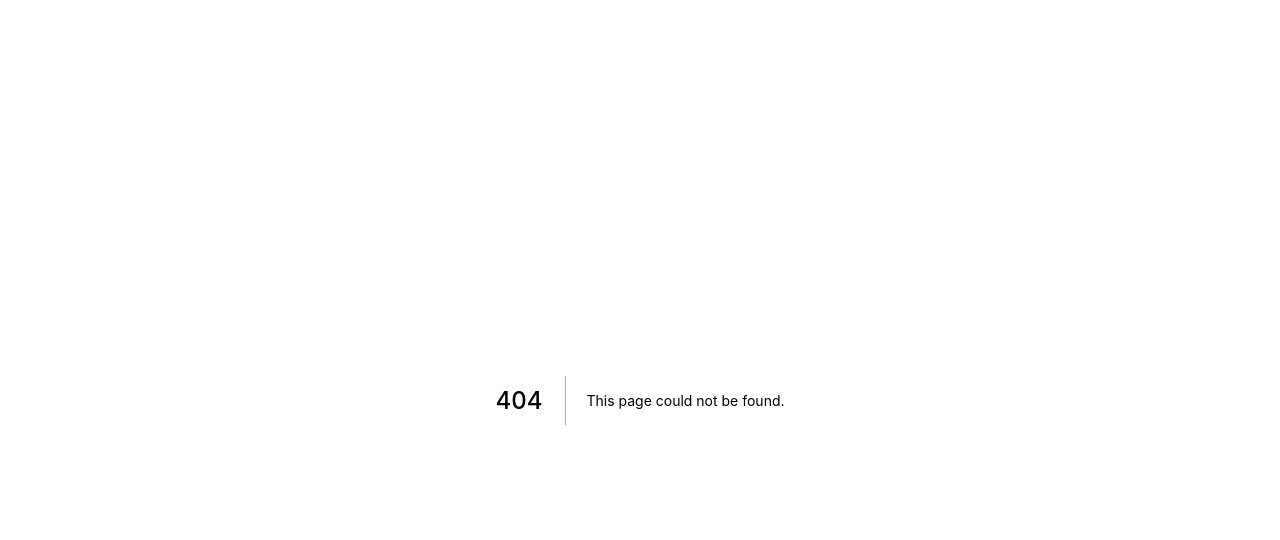
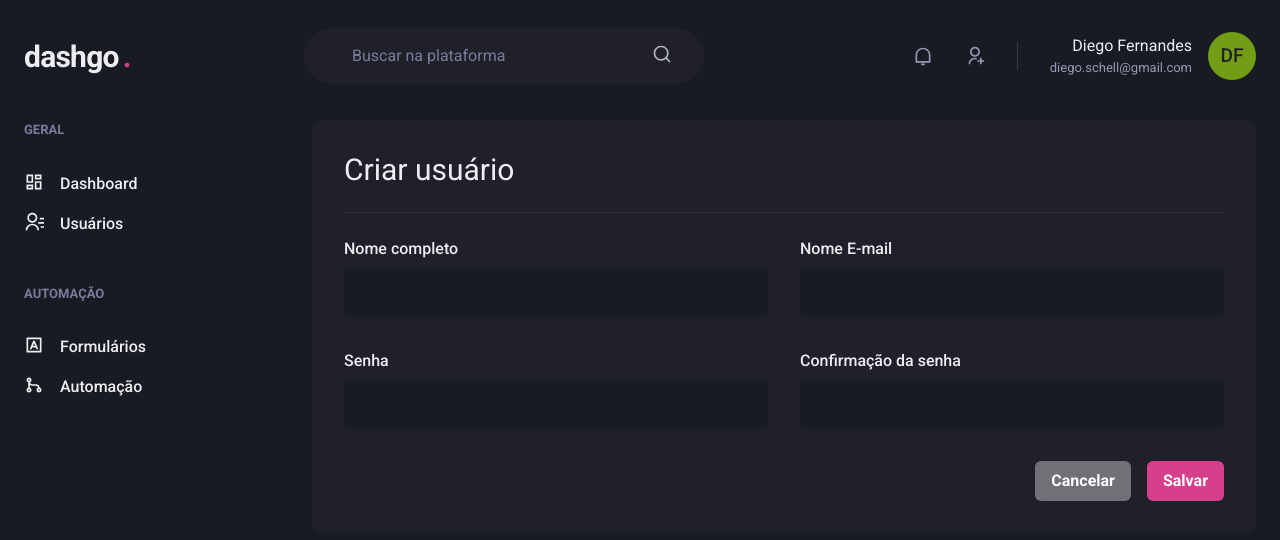
Before and after one commit to thauandev/dashgo, a Next.js app: page /users/create in a window 1280 px wide. Before the commit this address had no page. Shown: the top 540 px of the page. Built offline with nearby package versions, Linux system fonts and the light colour scheme.

Commit message:
Página: Form de usuário

```diff
--- /dev/null
+++ b/src/pages/users/create.tsx
@@ -0,0 +1,57 @@
+import {
+  Box,
+  Divider,
+  Flex,
+  Heading,
+  SimpleGrid,
+  VStack,
+  HStack,
+  Button,
+} from "@chakra-ui/react";
+import { Input } from "../../components/Form/Input";
+
+import { Header } from "../../components/Header";
+import { Sidebar } from "../../components/Sidebar";
+
+export default function CreateUser() {
+  return (
+    <Box>
+      <Header />
+
+      <Flex w="100%" my="6" maxWidth={1480} mx="auto" px="6">
+        <Sidebar />
+
+        <Box flex="1" borderRadius={8} bg="gray.800" p="8">
+          <Heading size="lg" fontWeight="normal">
+            Criar usuário
+          </Heading>
+
+          <Divider my="6" borderColor="gray.700" />
+
+          <VStack spacing="8">
+            <SimpleGrid minChildWidth="240px" spacing="8" w="100%">
+              <Input name="name" label="Nome completo" />
+              <Input name="email" label="Nome E-mail" />
+            </SimpleGrid>
+
+            <SimpleGrid minChildWidth="240px" spacing="8" w="100%">
+              <Input name="password" type="password" label="Senha" />
+              <Input
+                name="password_confirmation"
+                type="password"
+                label="Confirmação da senha"
+              />
+            </SimpleGrid>
+          </VStack>
+
+          <Flex mt="8" justify="flex-end">
+            <HStack spacing="4">
+              <Button colorScheme="whiteAlpha">Cancelar</Button>
+              <Button colorScheme="pink">Salvar</Button>
+            </HStack>
+          </Flex>
+        </Box>
+      </Flex>
+    </Box>
+  );
+}
```
